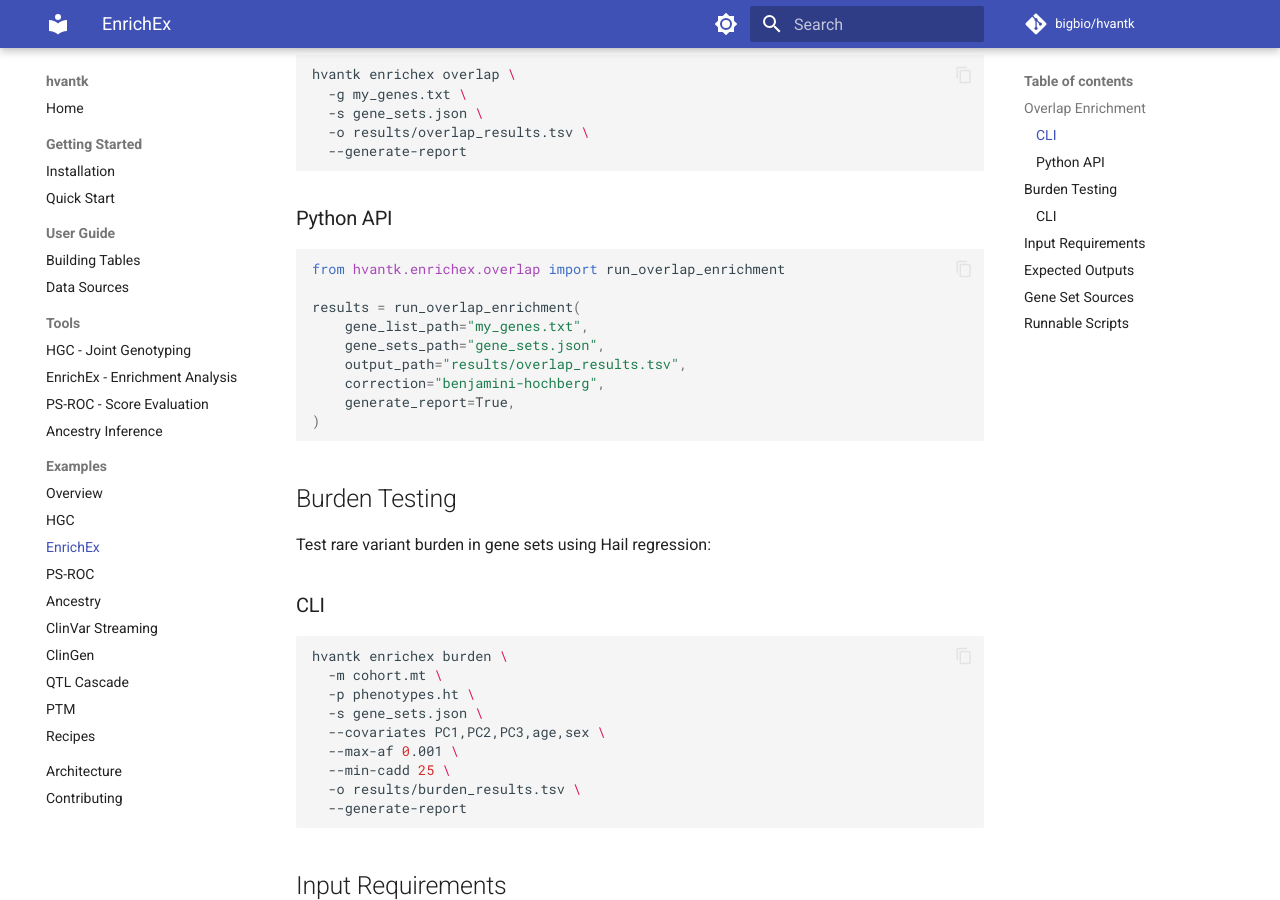
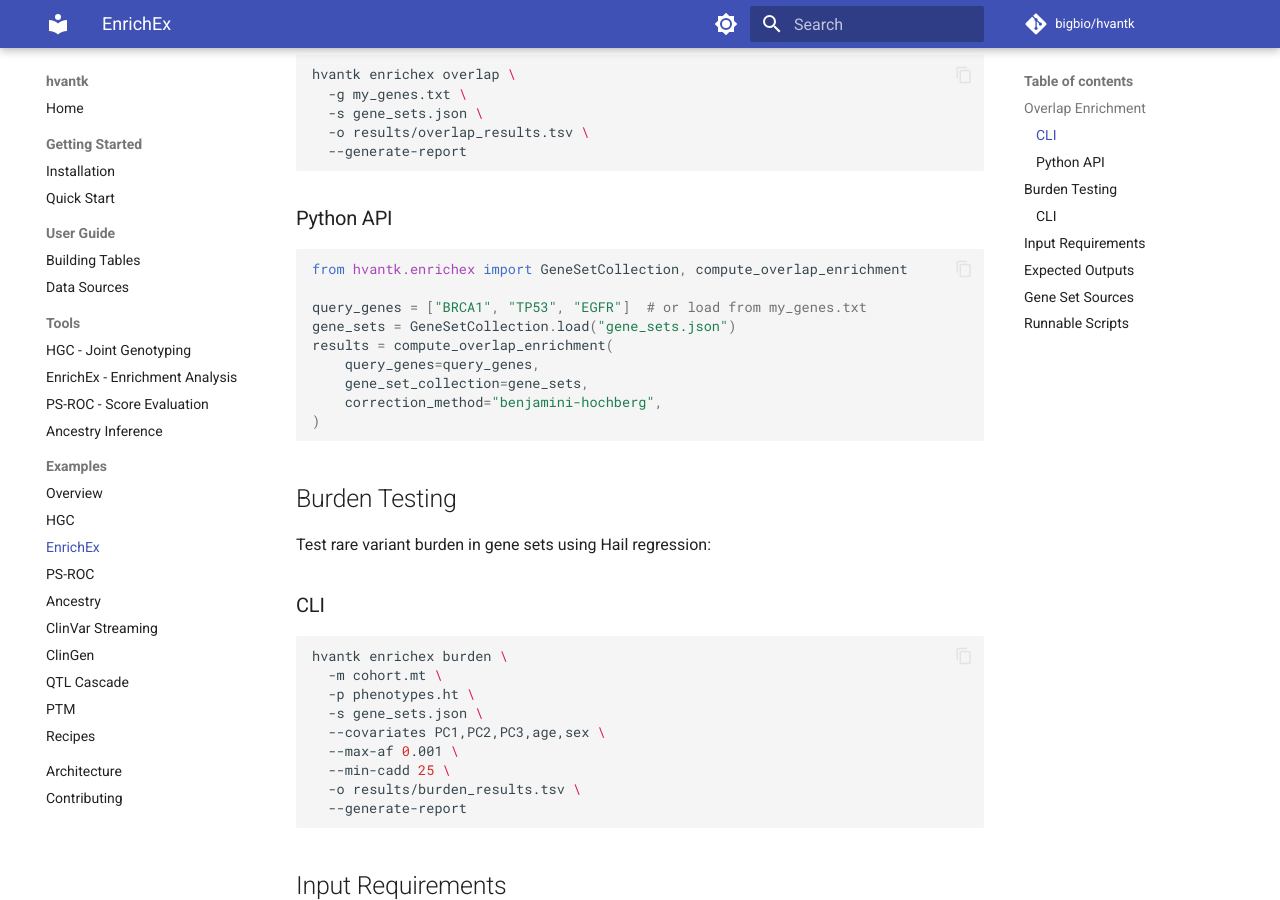
Before and after one commit to bigbio/hvantk, an MkDocs documentation site: the page built from docs_site/examples/enrichex.md, in a window 1280 px wide and 900 px high, scrolled down 412 px. Built offline with MkDocs 1.6.1 and Material for MkDocs 9.7.7, drawn with Linux system fonts in a browser that asks for light colours; comment, search, counter and statistics services are not loaded.

Commit message:
docs: fix valid PR review comments in examples
Agent-Logs-Url: https://github.com/bigbio/hvantk/sessions/7ac6f12f-4d7d-4b0e-a2eb-8e39a4a3226a

Co-authored-by: enriquea <8707954+enriquea@users.noreply.github.com>

````diff
--- a/docs_site/examples/enrichex.md
+++ b/docs_site/examples/enrichex.md
@@ -21,14 +21,14 @@ hvantk enrichex overlap \
 ### Python API
 
 ```python
-from hvantk.enrichex.overlap import run_overlap_enrichment
+from hvantk.enrichex import GeneSetCollection, compute_overlap_enrichment
 
-results = run_overlap_enrichment(
-    gene_list_path="my_genes.txt",
-    gene_sets_path="gene_sets.json",
-    output_path="results/overlap_results.tsv",
-    correction="benjamini-hochberg",
-    generate_report=True,
+query_genes = ["BRCA1", "TP53", "EGFR"]  # or load from my_genes.txt
+gene_sets = GeneSetCollection.load("gene_sets.json")
+results = compute_overlap_enrichment(
+    query_genes=query_genes,
+    gene_set_collection=gene_sets,
+    correction_method="benjamini-hochberg",
 )
 ```
 
````
Also changed, not shown: docs_site/examples/ancestry.md (+1 -1 lines), docs_site/examples/hgc.md (+5 -3 lines), docs_site/examples/psroc.md (+7 -8 lines), examples/README.md (+1 -1 lines), examples/enrichex/README.md (+1 -1 lines), examples/hgc/README.md (+1 -1 lines), examples/psroc/README.md (+1 -1 lines).
